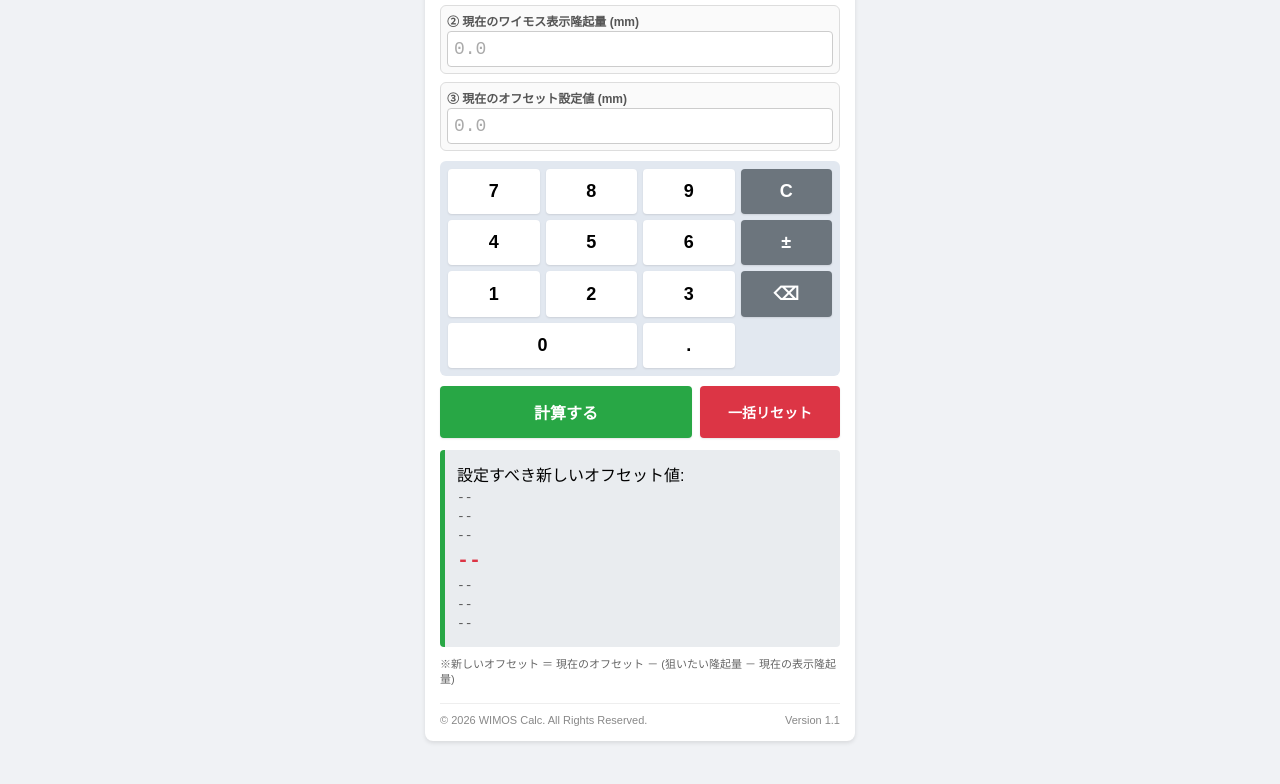
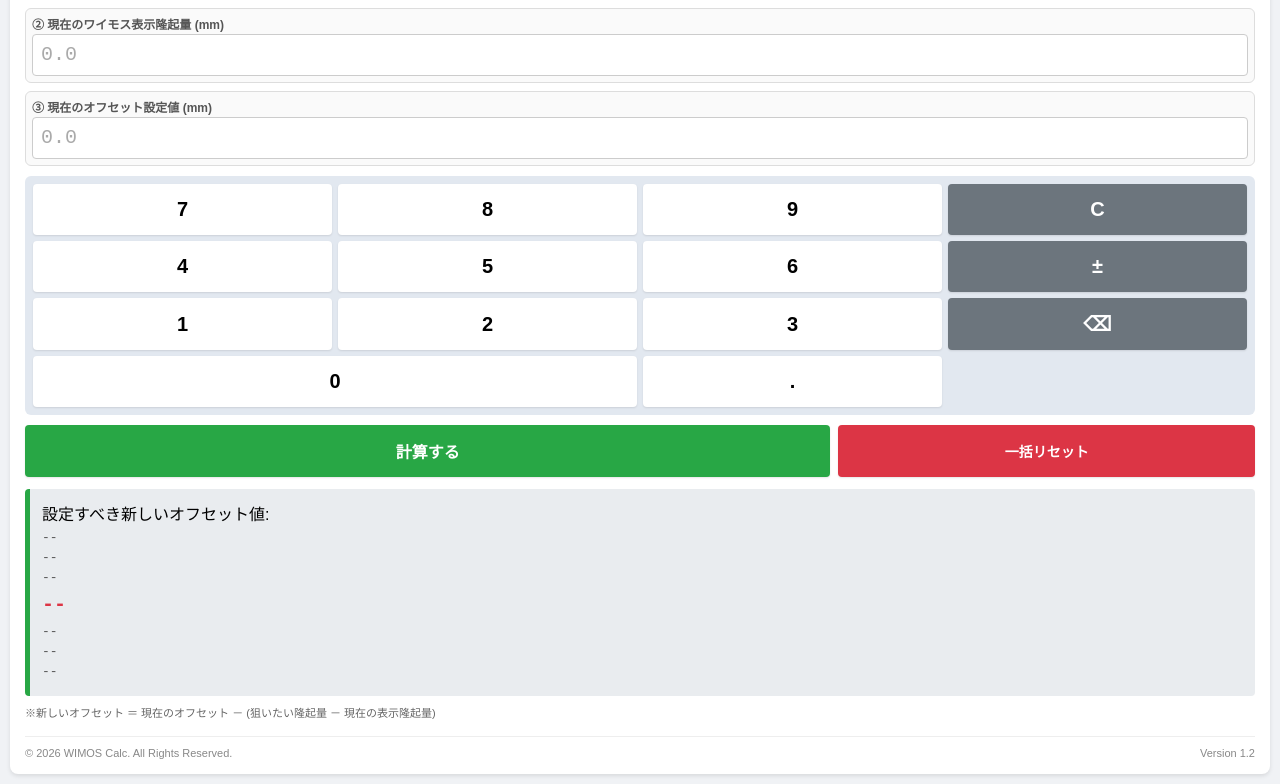
Before and after one commit to t-a-k-a-d-a/wimos, a plain HTML site: page index.html in a window 1280 px wide. Shown: the part 138-922 px from the top of the page. Before the commit the page ends 894 px from the top, so only its background shows below. Drawn offline with Linux system fonts and the light colour scheme.

Commit message:
Update index.html

```diff
--- a/index.html
+++ b/index.html
@@ -2,42 +2,102 @@
 <html lang="ja">
 <head>
     <meta charset="UTF-8">
-    <meta name="viewport" content="width=device-width, initial-scale=1.0, maximum-scale=1.0, user-scalable=no">
-    <title>ワイモス オフセット逆算機 V1.1</title>
+    <meta name="viewport" content="width=device-width, initial-scale=1.0, maximum-scale=1.0, user-scalable=no, viewport-fit=cover">
+    <title>ワイモス オフセット逆算機 V1.2</title>
     <style>
-        body { font-family: sans-serif; margin: 15px; background: #f0f2f5; }
-        .calc-box { max-width: 400px; margin: auto; background: white; padding: 15px; border-radius: 8px; box-shadow: 0 2px 4px rgba(0,0,0,0.1); }
-        h3 { margin-top: 0; color: #333; text-align: center; font-size: 18px; margin-bottom: 10px; }
+        * { box-sizing: border-box; }
+        body {
+            font-family: sans-serif;
+            margin: 0;
+            padding: 10px;
+            background: #f0f2f5;
+        }
+
+        .calc-box {
+            width: 100%;
+            margin: 0 auto;
+            background: white;
+            padding: 15px;
+            border-radius: 8px;
+            box-shadow: 0 2px 4px rgba(0,0,0,0.1);
+        }
+
+        h3 { margin-top: 0; color: #333; text-align: center; font-size: 18px; margin-bottom: 12px; }
         .footer-info { display: flex; justify-content: space-between; align-items: center; margin-top: 15px; font-size: 11px; color: #888; border-top: 1px solid #eee; padding-top: 10px; }
 
+        /* 入力フォームエリア */
         .form-group { margin-bottom: 8px; padding: 6px; border-radius: 6px; border: 1px solid #ddd; background: #fafafa; }
         .form-group.active { border-color: #007bff; background: #f0f7ff; }
         label { display: block; margin-bottom: 2px; font-weight: bold; font-size: 12px; color: #555; }
-        .input-display { width: 100%; padding: 6px; box-sizing: border-box; background: white; border: 1px solid #ccc; border-radius: 4px; font-size: 18px; font-family: monospace; font-weight: bold; min-height: 34px; line-height: 22px; cursor: pointer; }
+        .input-display { width: 100%; padding: 8px; box-sizing: border-box; background: white; border: 1px solid #ccc; border-radius: 4px; font-size: 20px; font-family: monospace; font-weight: bold; min-height: 40px; line-height: 24px; cursor: pointer; }
         .input-display.placeholder { color: #aaa; font-weight: normal; }
 
+        /* キーパッドエリア */
         .keypad { display: grid; grid-template-columns: repeat(4, 1fr); gap: 6px; margin-top: 10px; background: #e2e8f0; padding: 8px; border-radius: 6px; }
-        .key { padding: 12px 0; background: white; border: none; border-radius: 4px; font-size: 18px; font-weight: bold; cursor: pointer; text-align: center; box-shadow: 0 1px 2px rgba(0,0,0,0.1); -webkit-tap-highlight-color: transparent; }
+
+        .key {
+            padding: 14px 0;
+            background: white;
+            border: none;
+            border-radius: 4px;
+            font-size: 20px;
+            font-weight: bold;
+            cursor: pointer;
+            text-align: center;
+            box-shadow: 0 1px 2px rgba(0,0,0,0.1);
+            -webkit-tap-highlight-color: transparent;
+            touch-action: manipulation;
+        }
         .key:active { background: #cbd5e1; }
         .key.action { background: #6c757d; color: white; }
         .key.action:active { background: #495057; }
 
+        /* コントロールボタン */
         .control-row { display: flex; gap: 8px; margin-top: 10px; }
-        .btn-calc { flex: 2; padding: 14px; background: #28a745; color: white; border: none; border-radius: 4px; font-size: 16px; cursor: pointer; font-weight: bold; text-align: center; box-shadow: 0 1px 2px rgba(0,0,0,0.1); }
+        .btn-calc {
+            flex: 2;
+            padding: 14px;
+            background: #28a745;
+            color: white;
+            border: none;
+            border-radius: 4px;
+            font-size: 16px;
+            cursor: pointer;
+            font-weight: bold;
+            text-align: center;
+            box-shadow: 0 1px 2px rgba(0,0,0,0.1);
+            -webkit-tap-highlight-color: transparent;
+            touch-action: manipulation;
+        }
         .btn-calc:active { background: #218838; }
-        .btn-all-reset { flex: 1; padding: 14px; background: #dc3545; color: white; border: none; border-radius: 4px; font-size: 14px; cursor: pointer; font-weight: bold; text-align: center; box-shadow: 0 1px 2px rgba(0,0,0,0.1); }
+        .btn-all-reset {
+            flex: 1;
+            padding: 14px;
+            background: #dc3545;
+            color: white;
+            border: none;
+            border-radius: 4px;
+            font-size: 14px;
+            cursor: pointer;
+            font-weight: bold;
+            text-align: center;
+            box-shadow: 0 1px 2px rgba(0,0,0,0.1);
+            -webkit-tap-highlight-color: transparent;
+            touch-action: manipulation;
+        }
         .btn-all-reset:active { background: #bd2130; }
 
+        /* 結果エリア */
         .result-box { margin-top: 12px; padding: 12px; background: #e9ecef; border-radius: 4px; border-left: 5px solid #28a745; scroll-margin-top: 10px; }
-        .result-sub { font-size: 13px; color: #555; margin: 4px 0; font-family: monospace; }
-        .result-val { font-size: 20px; font-weight: bold; color: #dc3545; margin: 6px 0; font-family: monospace; }
+        .result-sub { font-size: 13px; color: #555; margin: 5px 0; font-family: monospace; }
+        .result-val { font-size: 20px; font-weight: bold; color: #dc3545; margin: 8px 0; font-family: monospace; }
         .note { font-size: 11px; color: #666; margin-top: 10px; line-height: 1.4; }
     </style>
 </head>
 <body>
 
 <div class="calc-box">
-    <h3>ワイモス オフセット逆算機 <small style="font-size:13px; color:#666;">V1.1</small></h3>
+    <h3>ワイモス オフセット逆算機 <small style="font-size:14px; color:#666;">V1.2</small></h3>
 
     <div class="form-group active" id="group-targetHeave" onclick="selectInput('targetHeave')">
         <label>① 狙いたい隆起量 (mm)</label>
@@ -96,7 +156,7 @@
 
     <div class="footer-info">
         <span>&copy; 2026 WIMOS Calc. All Rights Reserved.</span>
-        <span>Version 1.1</span>
+        <span>Version 1.2</span>
     </div>
 </div>
 
@@ -197,25 +257,4 @@ function reverseCalculateOffset() {
     const currentOffsetInt = Math.round(currentOffset * 10);
 
     const newOffsetInt = currentOffsetInt - (targetHeaveInt - currentHeaveInt);
-    const newOffset = newOffsetInt / 10;
-
-    document.getElementById('newOffset').innerText = `隆起量 ${targetHeave.toFixed(1)}mm にする時: ${newOffset.toFixed(1)} mm`;
-
-    // 表示IDと計算ステップを正しく対応（高い順が上）
-    const ids = ['offsetPlus3', 'offsetPlus2', 'offsetPlus1', 'offsetMinus1', 'offsetMinus2', 'offsetMinus3'];
-    const steps = [3, 2, 1, -1, -2, -3];
-
-    for (let i = 0; i < steps.length; i++) {
-        const step = steps[i];
-        const targetVal = (targetHeaveInt + step) / 10;
-        const offsetVal = (newOffsetInt - step) / 10;
-        const sign = step > 0 ? '+' : '';
-        document.getElementById(ids[i]).innerText = `隆起量 ${targetVal.toFixed(1)}mm (${sign}${ (step/10).toFixed(1) }mm) の時: ${offsetVal.toFixed(1)} mm`;
-    }
-
-    document.getElementById('resultArea').scrollIntoView({ behavior: 'smooth' });
-}
-</script>
-
-</body>
-</html>
+    const newOffset = newOffsetInt / 10;document.getElementById('newOffset').innerText = 隆起量 ${targetHeave.toFixed(1)}mm にする時: ${newOffset.toFixed(1)} mm;const ids = ['offsetPlus3', 'offsetPlus2', 'offsetPlus1', 'offsetMinus1', 'offsetMinus2', 'offsetMinus3'];const steps = [3, 2, 1, -1, -2, -3];for (let i = 0; i < steps.length; i++) {const step = steps[i];const targetVal = (targetHeaveInt + step) / 10;const offsetVal = (newOffsetInt - step) / 10;const sign = step > 0 ? '+' : '';document.getElementById(ids[i]).innerText = 隆起量 ${targetVal.toFixed(1)}mm (${sign}${ (step/10).toFixed(1) }mm) の時: ${offsetVal.toFixed(1)} mm;}
```
